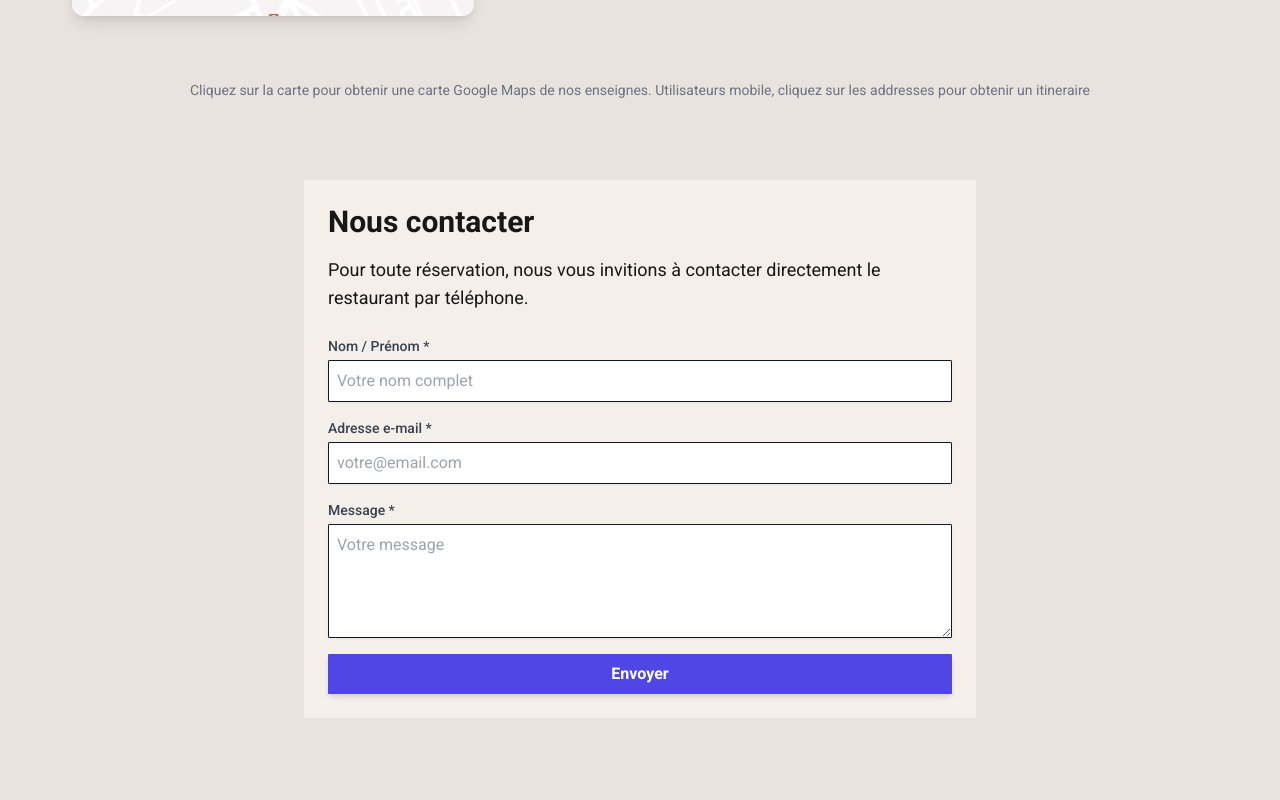
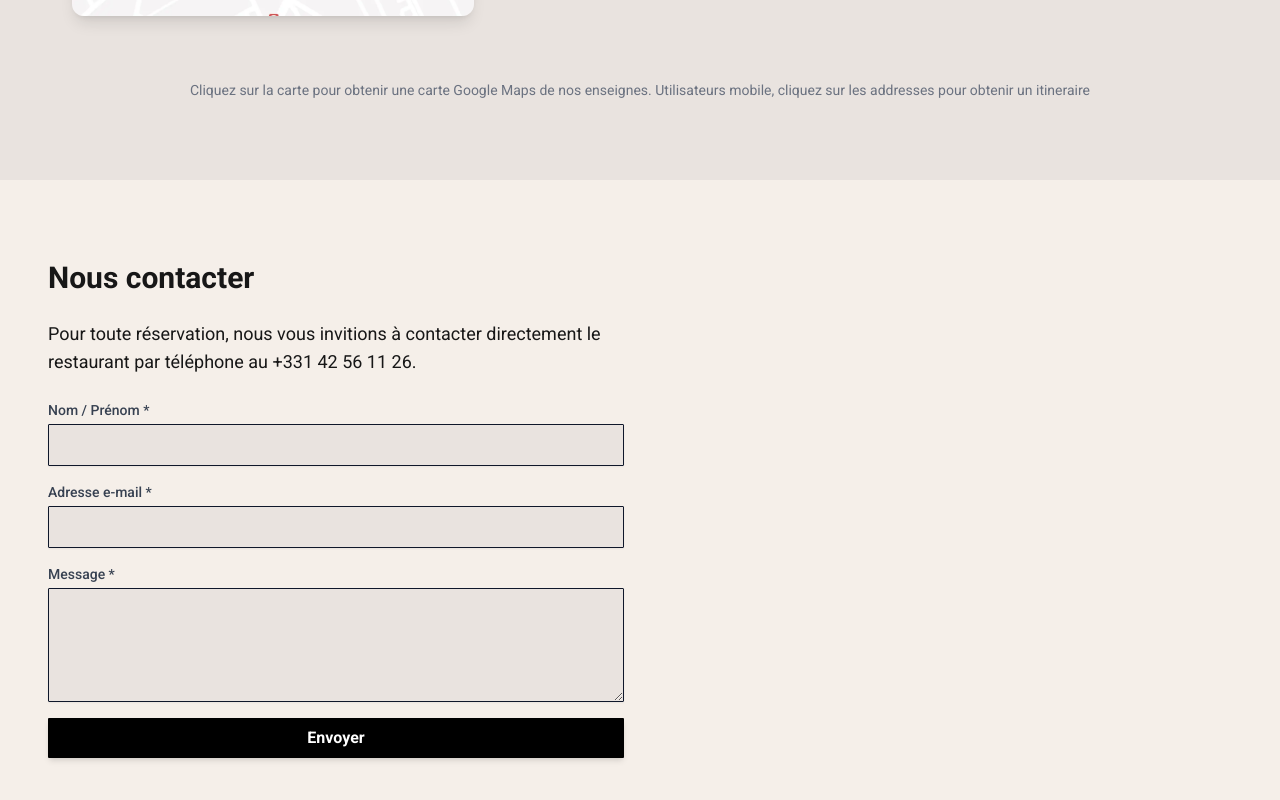
Before and after one commit to kgtrey1/m-eco-902, a Next.js app: page / in a window 1280 px wide. Shown: the part 2409-3209 px from the top of the page. Before the commit the page ends 3127 px from the top, so only its background shows below. Built offline with nearby package versions, Linux system fonts and the light colour scheme.

Commit message:
fix: contact form

```diff
--- a/src/components/ui/contact-form.tsx
+++ b/src/components/ui/contact-form.tsx
@@ -1,9 +1,10 @@
 export default function ContactForm() {
     return (
-      <div className="p-6 max-w-2xl mx-auto bg-bg-chief">
+        <section className="flex w-full bg-bg-chief lg:px-12 px-6 py-20">
+            <div className="max-w-xl">
                 <h2 className="text-3xl font-bold mb-4">Nous contacter</h2>
-        <p className="text-lg mb-6">
-          Pour toute réservation, nous vous invitions à contacter directement le restaurant par téléphone.
+                <p className="text-lg my-6">
+                    Pour toute réservation, nous vous invitions à contacter directement le restaurant par téléphone au +331 42 56 11 26.
                 </p>
                 <form className="space-y-4">
                     <div>
@@ -15,11 +16,9 @@ export default function ContactForm() {
                             id="name"
                             name="name"
                             required
-              className="mt-1 block w-full p-2 border border-slate-900 rounded-[1px] shadow-sm focus:ring-slate-500 focus:border-slate-900 focus:outline-none"
-              placeholder="Votre nom complet"
+                            className="mt-1 block w-full p-2 border border-slate-900 rounded-[1px] shadow-sm focus:ring-slate-500 focus:border-slate-900 focus:outline-none bg-pastry"
                         />
                     </div>
-
                     <div>
                         <label htmlFor="email" className="block text-sm font-medium text-gray-700">
                           Adresse e-mail *
@@ -29,11 +28,9 @@ export default function ContactForm() {
                             id="email"
                             name="email"
                             required
-              className="mt-1 block w-full p-2 border border-slate-900 rounded-[1px] shadow-sm focus:ring-slate-500 focus:border-slate-900 focus:outline-none"
-              placeholder="votre@email.com"
+                            className="mt-1 block w-full p-2 border border-slate-900 rounded-[1px] shadow-sm focus:ring-slate-500 focus:border-slate-900 focus:outline-none bg-pastry"
                         />
                     </div>
-
                     <div>
                         <label htmlFor="message" className="block text-sm font-medium text-gray-700">
                             Message *
@@ -43,18 +40,17 @@ export default function ContactForm() {
                             name="message"
                             required
                             rows={4}
-              className="mt-1 block w-full p-2 border border-slate-900 rounded-[1px] shadow-sm focus:ring-slate-500 focus:border-slate-900 focus:outline-none"
-              placeholder="Votre message"
+                            className="mt-1 block w-full p-2 border border-slate-900 rounded-[1px] shadow-sm focus:ring-slate-500 focus:border-slate-900 focus:outline-none bg-pastry"
                         ></textarea>
                     </div>
-
                     <button
                         type="submit"
-            className="w-full bg-indigo-600 text-white font-semibold py-2 px-4 rounded-[1px] shadow-md hover:bg-indigo-700 focus:outline-none focus:ring-2 focus:ring-slate-500 focus:ring-offset-2"
+                        className="w-full bg-black text-white font-semibold py-2 px-4 rounded-[1px] shadow-md hover:bg-indigo-700 focus:outline-none focus:ring-2 focus:ring-slate-500 focus:ring-offset-2"
                     >
                         Envoyer
                     </button>
                 </form>
             </div>
-    );
+        </section>
+      )
   }
```
Lines whose indentation alone changed are shown as unchanged.
